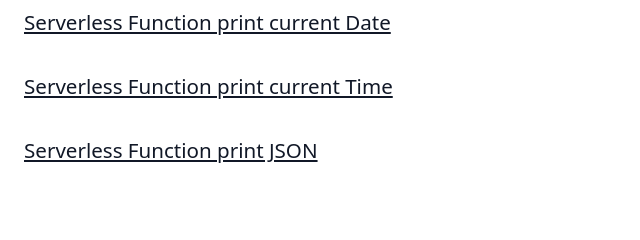
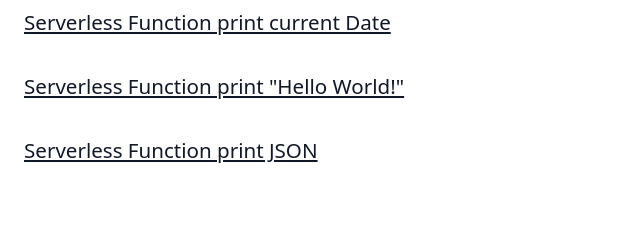
Before and after one commit to riccardogiorato/template-go-vercel, a website: page public/index.html in a window 1280 px wide. Shown: the part 379-619 px from the top of the page, 248-888 px from the left. Drawn offline with Linux system fonts and the light colour scheme.

Commit message:
fix link

```diff
--- a/public/index.html
+++ b/public/index.html
@@ -59,7 +59,7 @@
     <br />
 
     <a href="/api/date"> Serverless Function print current Date </a>
-    <a href="/api/time"> Serverless Function print current Time </a>
+    <a href="/api/hello"> Serverless Function print "Hello World!" </a>
     <a href="/api/json"> Serverless Function print JSON </a>
 
     <br />
```
